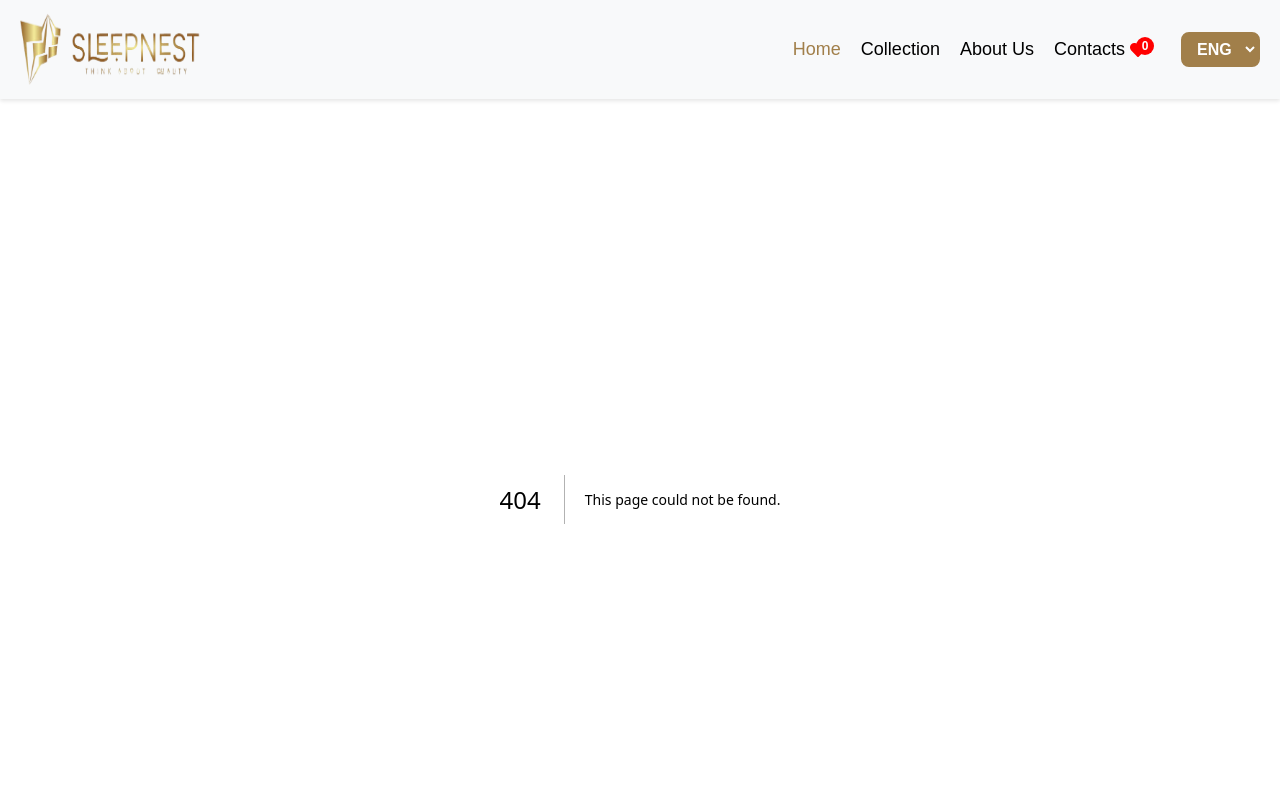
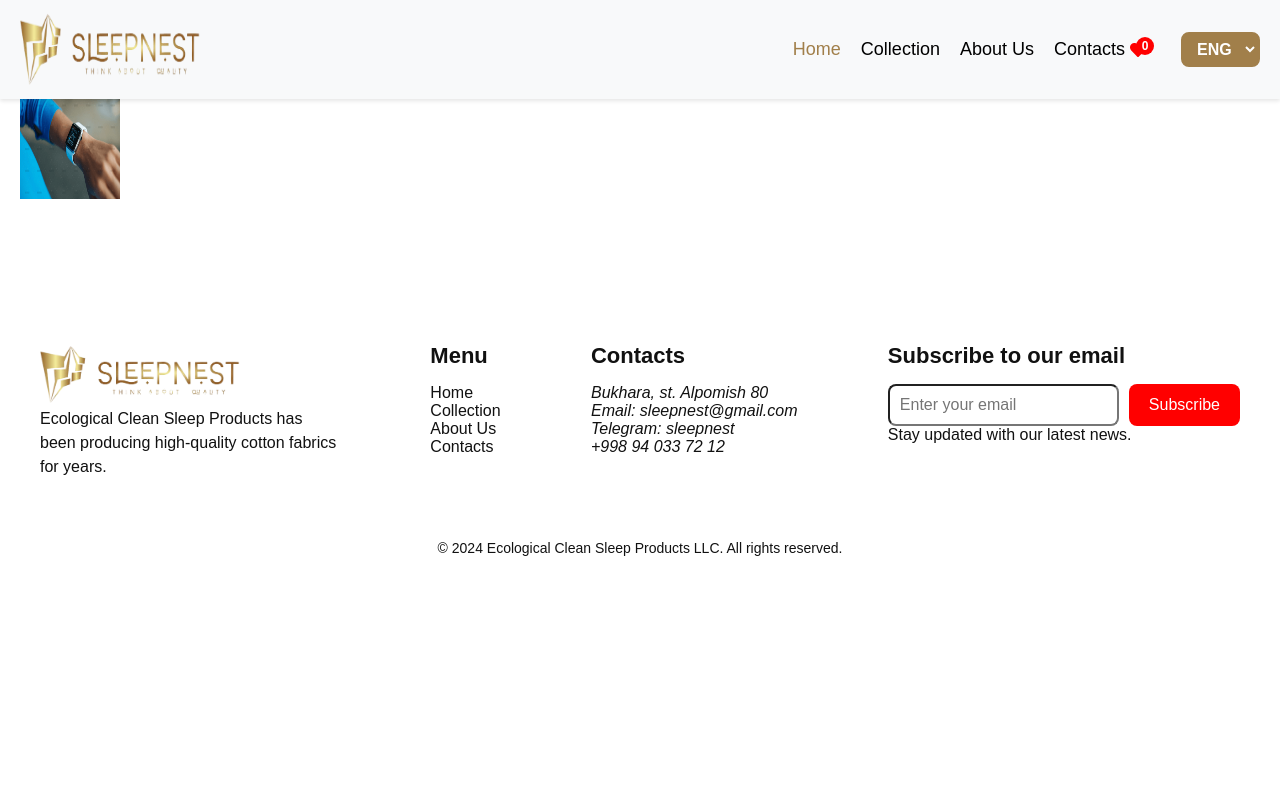
Before and after one commit to forRSschool/sleepnest, a Next.js app: page /news/11 in a window 1280 px wide. Before the commit this address had no page. Shown: the top 800 px of the page. Built offline with nearby package versions, Linux system fonts and the light colour scheme.

Commit message:
feat: add news page

```diff
--- /dev/null
+++ b/src/app/news/[id]/page.tsx
@@ -0,0 +1,11 @@
+import Image from "next/image"
+
+const SingleNews = () => {
+  return (
+    <div>
+      <Image className="news__list-img" src="/newsImg1.png" alt="product__image" width="100" height="100"/>
+    </div>
+  )
+}
+
+export default SingleNews
```
